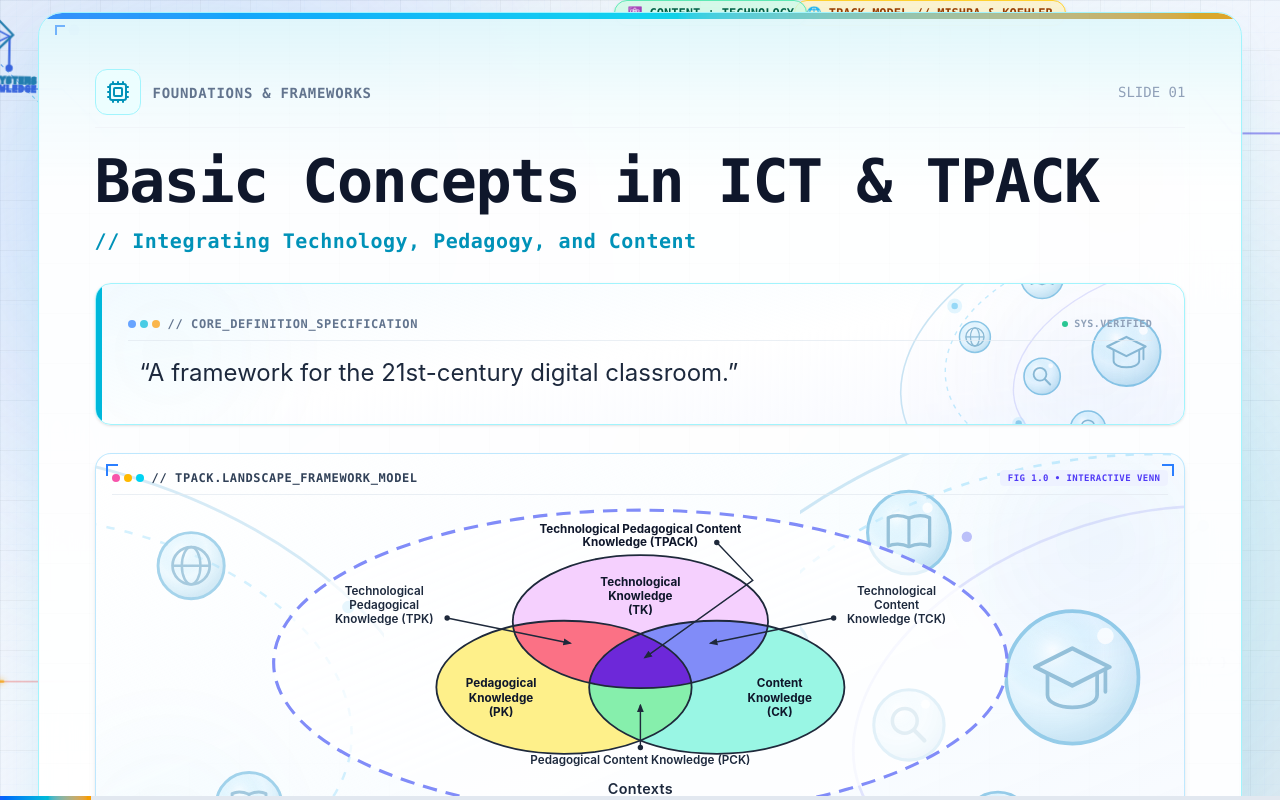
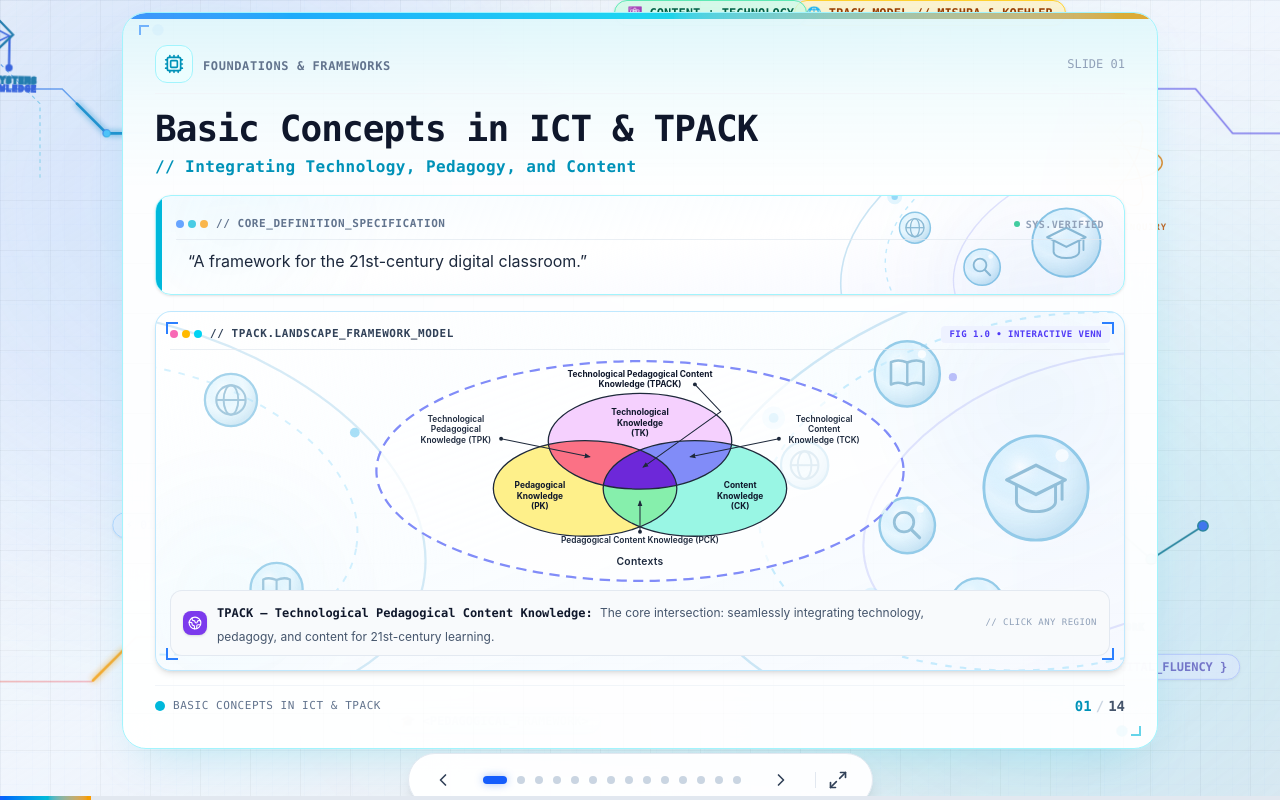
Before and after one commit to alexanderliles110-spec/ppt, a Next.js app: page / in a window 1280 px wide. Shown: the top 800 px of the page. Built offline with nearby package versions, Linux system fonts and the light colour scheme.

Commit message:
Scale down slide canvas, typography, cards, and TPACK diagrams to fit screen comfortably

```diff
--- a/app/components/LandscapeTPACKDiagram.tsx
+++ b/app/components/LandscapeTPACKDiagram.tsx
@@ -85,7 +85,7 @@ export default function LandscapeTPACKDiagram() {
   const ck = { cx: 515, cy: 205, rx: 142, ry: 74 };
 
   return (
-    <div className="w-full bg-gradient-to-br from-white via-sky-50/35 to-indigo-50/40 rounded-2xl border border-sky-200/90 shadow-md p-3 sm:p-4 relative overflow-hidden group">
+    <div className="w-full bg-gradient-to-br from-white via-sky-50/35 to-indigo-50/40 rounded-2xl border border-sky-200/90 shadow-md p-2.5 sm:p-3.5 relative overflow-hidden group">
       {/* Inside-Box Technology Education Orbital & Glowing Icon Orbs Design */}
       <TechEdBoxDecoration variant="diagram" accent="cyan" />
 
@@ -96,12 +96,12 @@ export default function LandscapeTPACKDiagram() {
       <div className="absolute bottom-2.5 right-2.5 w-3 h-3 border-b-2 border-r-2 border-blue-500 pointer-events-none z-10" />
 
       {/* Top Tech Header Bar */}
-      <div className="relative z-10 flex items-center justify-between gap-2 border-b border-slate-200/70 pb-2 mb-2 font-mono text-[10px] sm:text-xs">
+      <div className="relative z-10 flex items-center justify-between gap-2 border-b border-slate-200/70 pb-1.5 mb-1.5 font-mono text-[9px] sm:text-[11px]">
         <div className="flex items-center space-x-2">
           <span className="flex space-x-1">
-            <span className="w-2 h-2 rounded-full bg-pink-500 animate-pulse" />
-            <span className="w-2 h-2 rounded-full bg-amber-400" />
-            <span className="w-2 h-2 rounded-full bg-cyan-400" />
+            <span className="w-1.5 h-1.5 sm:w-2 sm:h-2 rounded-full bg-pink-500 animate-pulse" />
+            <span className="w-1.5 h-1.5 sm:w-2 sm:h-2 rounded-full bg-amber-400" />
+            <span className="w-1.5 h-1.5 sm:w-2 sm:h-2 rounded-full bg-cyan-400" />
           </span>
           <span className="font-bold tracking-wider text-slate-700 uppercase">
             {"// TPACK.LANDSCAPE_FRAMEWORK_MODEL"}
@@ -116,7 +116,7 @@ export default function LandscapeTPACKDiagram() {
       <div className="relative z-10 w-full flex flex-col items-center">
         <svg
           viewBox="0 0 860 356"
-          className="w-full h-auto max-h-[290px] sm:max-h-[320px] select-none overflow-visible"
+          className="w-full h-auto max-h-[195px] sm:max-h-[230px] select-none overflow-visible"
         >
           <defs>
             <clipPath id="landscape-clip-tk">
--- a/app/components/SlideCard.tsx
+++ b/app/components/SlideCard.tsx
@@ -192,11 +192,11 @@ export default function SlideCard({
       animate="center"
       exit="exit"
       style={{ transformStyle: "preserve-3d" }}
-      className="w-full max-w-[96vw] 2xl:max-w-[1520px] mx-auto px-1 sm:px-3 relative z-10 my-auto"
+      className="w-full max-w-[94vw] sm:max-w-4xl lg:max-w-5xl xl:max-w-[1060px] mx-auto px-1 sm:px-3 relative z-10 my-auto"
     >
-      {/* Expansive Presentation Slide Canvas (Translucent Glassmorphism with visible background effects) */}
+      {/* Presentation Slide Canvas (Translucent Glassmorphism with visible background effects) */}
       <div
-        className={`relative overflow-hidden rounded-2xl sm:rounded-3xl bg-white/94 backdrop-blur-2xl border ${themeStyles.border} ${themeStyles.glow} p-4 sm:p-8 md:p-11 lg:p-14 min-h-[72vh] sm:min-h-[80vh] lg:min-h-[82vh] flex flex-col justify-between transition-all duration-300 shadow-2xl`}
+        className={`relative overflow-hidden rounded-2xl sm:rounded-3xl bg-white/94 backdrop-blur-2xl border ${themeStyles.border} ${themeStyles.glow} p-3.5 sm:p-5 md:p-6 lg:p-8 flex flex-col justify-between transition-all duration-300 shadow-2xl`}
       >
         {/* Animated Tech Accent Line Across Top Edge */}
         <div
@@ -223,32 +223,32 @@ export default function SlideCard({
         />
 
         {/* Slide Top Banner */}
-        <div className="relative z-10 flex items-center justify-between border-b border-slate-100 pb-2.5 mb-2.5 sm:pb-3 sm:mb-3">
-          <div className="flex items-center space-x-2 sm:space-x-3">
-            <div className={`p-1.5 sm:p-2.5 rounded-lg sm:rounded-xl border ${themeStyles.iconBg}`}>
-              <SlideIcon name={slide.icon} className="w-4 h-4 sm:w-6 sm:h-6" />
+        <div className="relative z-10 flex items-center justify-between border-b border-slate-100 pb-2 mb-2 sm:pb-2.5 sm:mb-2.5">
+          <div className="flex items-center space-x-2 sm:space-x-2.5">
+            <div className={`p-1.5 sm:p-2 rounded-lg sm:rounded-xl border ${themeStyles.iconBg}`}>
+              <SlideIcon name={slide.icon} className="w-3.5 h-3.5 sm:w-5 sm:h-5" />
             </div>
             <div>
-              <span className="font-mono text-[10px] sm:text-sm text-slate-500 tracking-wider uppercase font-semibold">
+              <span className="font-mono text-[10px] sm:text-xs text-slate-500 tracking-wider uppercase font-semibold">
                 {slide.category}
               </span>
             </div>
           </div>
 
-          <div className="flex items-center space-x-2 font-mono text-xs sm:text-sm text-slate-400">
+          <div className="flex items-center space-x-2 font-mono text-[10px] sm:text-xs text-slate-400">
             <span>SLIDE {String(slide.id).padStart(2, "0")}</span>
           </div>
         </div>
 
         {/* Main Presentation Body */}
-        <div className="relative z-10 flex-1 flex flex-col justify-center space-y-3.5 sm:space-y-6 md:space-y-7 py-1">
+        <div className="relative z-10 flex-1 flex flex-col justify-center space-y-2.5 sm:space-y-3.5 md:space-y-4 py-0.5">
           {/* Slide Heading & Subtitle with Staggered Entrance */}
-          <div className="space-y-1 sm:space-y-2">
+          <div className="space-y-0.5 sm:space-y-1">
             <motion.h1
               initial={{ opacity: 0, y: 18 }}
               animate={{ opacity: 1, y: 0 }}
               transition={{ delay: 0.15, duration: 0.35, type: "spring", stiffness: 220 }}
-              className="font-mono text-xl sm:text-3xl md:text-5xl lg:text-6xl font-black text-slate-900 tracking-tight leading-tight"
+              className="font-mono text-lg sm:text-2xl md:text-3xl lg:text-4xl font-black text-slate-900 tracking-tight leading-tight"
             >
               {slide.title}
             </motion.h1>
@@ -257,7 +257,7 @@ export default function SlideCard({
               initial={{ opacity: 0, y: 14 }}
               animate={{ opacity: 1, y: 0 }}
               transition={{ delay: 0.22, duration: 0.35 }}
-              className={`font-mono text-xs sm:text-base md:text-xl font-bold tracking-wide ${themeStyles.textAccent}`}
+              className={`font-mono text-[11px] sm:text-sm md:text-base font-bold tracking-wide ${themeStyles.textAccent}`}
             >
               {`// ${slide.subtitle}`}
             </motion.p>
@@ -268,31 +268,31 @@ export default function SlideCard({
             initial={{ opacity: 0, scale: 0.96, y: 12 }}
             animate={{ opacity: 1, scale: 1, y: 0 }}
             transition={{ delay: 0.28, duration: 0.35, type: "spring", stiffness: 200 }}
-            className={`relative p-4 sm:p-7 md:p-8 rounded-xl sm:rounded-2xl bg-gradient-to-br from-sky-50/60 via-white to-indigo-50/45 border ${themeStyles.border} shadow-sm overflow-hidden group`}
+            className={`relative p-3 sm:p-4 md:p-5 rounded-xl sm:rounded-2xl bg-gradient-to-br from-sky-50/60 via-white to-indigo-50/45 border ${themeStyles.border} shadow-sm overflow-hidden group`}
           >
             {/* Inside-Box Technology Education Orbital & Glowing Icon Orbs Design */}
             <TechEdBoxDecoration variant="wide" accent="cyan" />
 
             {/* Tech Terminal Header */}
-            <div className="relative z-10 flex items-center justify-between border-b border-slate-200/70 pb-2 mb-3 font-mono text-[10px] sm:text-xs text-slate-400">
+            <div className="relative z-10 flex items-center justify-between border-b border-slate-200/70 pb-1.5 mb-2 font-mono text-[9px] sm:text-[11px] text-slate-400">
               <div className="flex items-center space-x-2">
                 <span className="flex space-x-1">
-                  <span className="w-2 h-2 rounded-full bg-blue-500/70" />
-                  <span className="w-2 h-2 rounded-full bg-cyan-500/70" />
-                  <span className="w-2 h-2 rounded-full bg-amber-500/70" />
+                  <span className="w-1.5 h-1.5 sm:w-2 sm:h-2 rounded-full bg-blue-500/70" />
+                  <span className="w-1.5 h-1.5 sm:w-2 sm:h-2 rounded-full bg-cyan-500/70" />
+                  <span className="w-1.5 h-1.5 sm:w-2 sm:h-2 rounded-full bg-amber-500/70" />
                 </span>
                 <span className="font-bold tracking-wider text-slate-500 uppercase">{"// CORE_DEFINITION_SPECIFICATION"}</span>
               </div>
               <div className="flex items-center space-x-1.5 text-slate-400 font-bold">
                 <span className="w-1.5 h-1.5 rounded-full bg-emerald-500 animate-pulse" />
-                <span className="text-[10px] tracking-wider">SYS.VERIFIED</span>
+                <span className="text-[9px] sm:text-[10px] tracking-wider">SYS.VERIFIED</span>
               </div>
             </div>
 
             {/* Left Neon Accent Notch */}
             <div className={`absolute top-0 bottom-0 left-0 w-1.5 z-10 ${themeStyles.accentBar}`} />
 
-            <p className="relative z-10 text-xs sm:text-lg md:text-2xl text-slate-800 font-sans leading-relaxed font-normal pl-2 sm:pl-3">
+            <p className="relative z-10 text-xs sm:text-sm md:text-base text-slate-800 font-sans leading-relaxed font-normal pl-2 sm:pl-3">
               &ldquo;{slide.content}&rdquo;
             </p>
           </motion.div>
@@ -328,8 +328,8 @@ export default function SlideCard({
             </motion.div>
           ) : (
             /* Standard Slides: 3 Technology Education Key Pillar Cards in Landscape */
-            <div className="space-y-4">
-              <div className="grid grid-cols-1 md:grid-cols-3 gap-4 sm:gap-5 pt-2">
+            <div className="space-y-3">
+              <div className="grid grid-cols-1 md:grid-cols-3 gap-3 sm:gap-4 pt-1">
                 {slide.keyPoints.map((point, idx) => {
                   const isSelected = selectedPointIndex === idx;
                   const cardThemes = [
@@ -404,7 +404,7 @@ export default function SlideCard({
                         stiffness: 220
                       }}
                       onClick={() => setSelectedPointIndex(isSelected ? null : idx)}
-                      className={`relative p-4 sm:p-5 rounded-xl sm:rounded-2xl border transition-all duration-300 text-left overflow-hidden group cursor-pointer ${ct.border}`}
+                      className={`relative p-3 sm:p-4 rounded-xl sm:rounded-2xl border transition-all duration-300 text-left overflow-hidden group cursor-pointer ${ct.border}`}
                     >
                       {/* Inside-Box Technology Education Orbital & Glowing Icon Orbs Design */}
                       <TechEdBoxDecoration variant="card" accent={ct.accent} />
@@ -419,39 +419,39 @@ export default function SlideCard({
                       <div className={`absolute bottom-2 right-2 w-2 h-2 border-b-2 border-r-2 z-10 ${ct.bracket} transition-colors pointer-events-none`} />
 
                       {/* Top Micro-Header */}
-                      <div className="relative z-10 flex items-center justify-between mb-2.5">
+                      <div className="relative z-10 flex items-center justify-between mb-2">
                         <span className="font-mono text-xs font-black tracking-wider flex items-center space-x-1.5">
-                          <span className={`px-1.5 py-0.5 rounded text-[10px] ${ct.badgeBg}`}>
+                          <span className={`px-1.5 py-0.5 rounded text-[9px] ${ct.badgeBg}`}>
                             0{idx + 1}
                           </span>
-                          <span className="text-[10px] text-slate-400 uppercase tracking-widest">{ct.subTag}</span>
+                          <span className="text-[9px] text-slate-400 uppercase tracking-widest">{ct.subTag}</span>
                         </span>
 
-                        <span className={`flex items-center space-x-1 text-[9px] font-mono font-bold px-1.5 py-0.5 rounded ${ct.statusBg}`}>
+                        <span className={`flex items-center space-x-1 text-[8px] font-mono font-bold px-1.5 py-0.5 rounded ${ct.statusBg}`}>
                           <span className={`w-1.5 h-1.5 rounded-full animate-pulse ${ct.statusDot}`} />
                           <span>{ct.statusLabel}</span>
                         </span>
                       </div>
 
                       {/* Pillar Title with EdTech Icon */}
-                      <div className="relative z-10 flex items-center space-x-2.5 mb-2">
-                        <div className={`w-8 h-8 rounded-lg text-white flex items-center justify-center shrink-0 shadow-sm ${ct.iconBg}`}>
-                          <CardIcon className="w-4 h-4" />
+                      <div className="relative z-10 flex items-center space-x-2 mb-1.5">
+                        <div className={`w-7 h-7 rounded-lg text-white flex items-center justify-center shrink-0 shadow-sm ${ct.iconBg}`}>
+                          <CardIcon className="w-3.5 h-3.5" />
                         </div>
-                        <h4 className={`font-mono text-xs sm:text-base font-bold text-slate-900 transition-colors ${ct.titleHover}`}>
+                        <h4 className={`font-mono text-xs sm:text-sm font-bold text-slate-900 transition-colors ${ct.titleHover}`}>
                           {point.label}
                         </h4>
                       </div>
 
                       {/* Description */}
-                      <p className="relative z-10 text-[11px] sm:text-xs md:text-sm text-slate-600 leading-relaxed font-sans mb-3">
+                      <p className="relative z-10 text-[11px] sm:text-xs text-slate-600 leading-relaxed font-sans mb-2.5">
                         {point.desc}
                       </p>
 
                       {/* Bottom Circuit Trace Bar */}
-                      <div className="relative z-10 pt-2 border-t border-slate-200/60 flex items-center justify-between text-[10px] font-mono text-slate-400">
+                      <div className="relative z-10 pt-1.5 border-t border-slate-200/60 flex items-center justify-between text-[9px] font-mono text-slate-400">
                         <span className={`tracking-widest font-semibold ${ct.footerText}`}>{ct.footerCode}</span>
-                        <span className={`text-[9px] uppercase font-bold text-slate-400 transition-colors ${ct.titleHover}`}>
+                        <span className={`text-[8px] uppercase font-bold text-slate-400 transition-colors ${ct.titleHover}`}>
                           {isSelected ? "FOCUSED" : "TAP TO FOCUS"}
                         </span>
                       </div>
@@ -466,11 +466,11 @@ export default function SlideCard({
                   initial={{ opacity: 0, y: 15 }}
                   animate={{ opacity: 1, y: 0 }}
                   transition={{ delay: 0.55, duration: 0.35 }}
-                  className="flex flex-col sm:flex-row items-stretch sm:items-center justify-center gap-2 sm:gap-4 pt-2 sm:pt-3"
+                  className="flex flex-col sm:flex-row items-stretch sm:items-center justify-center gap-2 sm:gap-4 pt-1.5 sm:pt-2"
                 >
                   <button
                     onClick={onRestart}
-                    className="flex items-center justify-center space-x-2 px-4 py-2.5 sm:px-5 sm:py-2.5 rounded-xl bg-blue-600 hover:bg-blue-700 text-white font-mono text-xs sm:text-sm font-bold shadow-md shadow-blue-500/20 transition active:scale-95 cursor-pointer"
+                    className="flex items-center justify-center space-x-2 px-4 py-2 sm:px-5 sm:py-2 rounded-xl bg-blue-600 hover:bg-blue-700 text-white font-mono text-xs sm:text-sm font-bold shadow-md shadow-blue-500/20 transition active:scale-95 cursor-pointer"
                   >
                     <RotateCcw className="w-4 h-4" />
                     <span>Restart Presentation</span>
@@ -478,7 +478,7 @@ export default function SlideCard({
 
                   <button
                     onClick={onExit}
-                    className="flex items-center justify-center space-x-2 px-4 py-2.5 sm:px-5 sm:py-2.5 rounded-xl bg-slate-900 hover:bg-slate-800 text-white font-mono text-xs sm:text-sm font-bold shadow-md transition active:scale-95 cursor-pointer"
+                    className="flex items-center justify-center space-x-2 px-4 py-2 sm:px-5 sm:py-2 rounded-xl bg-slate-900 hover:bg-slate-800 text-white font-mono text-xs sm:text-sm font-bold shadow-md transition active:scale-95 cursor-pointer"
                   >
                     <LogOut className="w-4 h-4" />
                     <span>Exit Deck</span>
@@ -490,7 +490,7 @@ export default function SlideCard({
         </div>
 
         {/* Slide Footer */}
-        <div className="relative z-10 flex items-center justify-between border-t border-slate-100 pt-3 mt-4 text-xs font-mono text-slate-400">
+        <div className="relative z-10 flex items-center justify-between border-t border-slate-100 pt-2.5 mt-3 text-[11px] font-mono text-slate-400">
           <div className="flex items-center space-x-2">
             <span className={`w-2.5 h-2.5 rounded-full ${themeStyles.accentBar}`} />
             <span className="tracking-wider uppercase text-slate-500 font-medium">
--- a/app/components/TPACKDiagram.tsx
+++ b/app/components/TPACKDiagram.tsx
@@ -175,9 +175,9 @@ export default function TPACKDiagram() {
   const IconComponent = currentWorld.icon;
 
   return (
-    <div className="w-full flex flex-col lg:flex-row items-center justify-between gap-3 sm:gap-6 py-1 sm:py-2">
+    <div className="w-full flex flex-col lg:flex-row items-center justify-between gap-3 sm:gap-5 py-0.5 sm:py-1">
       {/* Venn Diagram Visual Canvas (Landscape Oval SVG layout, mobile responsive) */}
-      <div className="relative w-full max-w-[340px] sm:max-w-[440px] lg:max-w-[480px] aspect-[3/2] flex items-center justify-center shrink-0 mx-auto">
+      <div className="relative w-full max-w-[250px] sm:max-w-[320px] lg:max-w-[360px] aspect-[3/2] flex items-center justify-center shrink-0 mx-auto">
         <svg
           viewBox="0 0 600 400"
           className="w-full h-full overflow-visible drop-shadow-sm select-none"
@@ -365,7 +365,7 @@ export default function TPACKDiagram() {
             animate={{ opacity: 1, scale: 1, y: 0 }}
             exit={{ opacity: 0, scale: 0.95, y: -10 }}
             transition={{ type: "spring", stiffness: 320, damping: 26 }}
-            className={`p-3.5 sm:p-7 rounded-xl sm:rounded-2xl bg-gradient-to-br from-white via-sky-50/35 to-indigo-50/35 border ${currentWorld.theme.border} shadow-lg relative overflow-hidden`}
+            className={`p-3 sm:p-4 rounded-xl sm:rounded-2xl bg-gradient-to-br from-white via-sky-50/35 to-indigo-50/35 border ${currentWorld.theme.border} shadow-lg relative overflow-hidden`}
           >
             {/* Inside-Box Technology Education Orbital & Glowing Icon Orbs Design */}
             <TechEdBoxDecoration variant="wide" accent="cyan" />
```
Also changed, not shown: app/components/TechEdBoxDecoration.tsx (line endings or trailing spaces).
